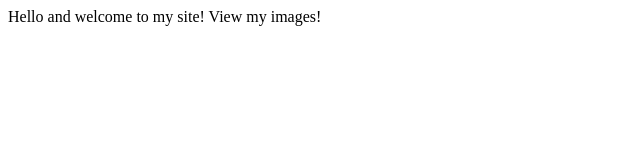
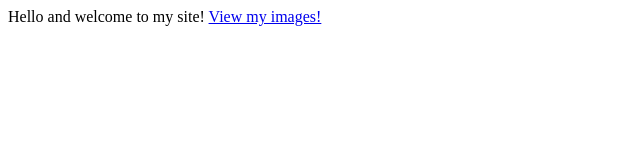
Before and after one commit to bdwalsh/Exercise3, a plain HTML site: page index.html in a window 1280 px wide. Shown: the whole page, without its empty margins (0-640 px from the left). Drawn offline with Linux system fonts and the light colour scheme.

Commit message:
Update index.html
fixed the html tags

```diff
--- a/index.html
+++ b/index.html
@@ -1 +1 @@
-Hello and welcome to my site! <br\><ahref='images.html'> View my images!<a/a>
+Hello and welcome to my site! <br\><a href='images.html'> View my images!</a>
```
